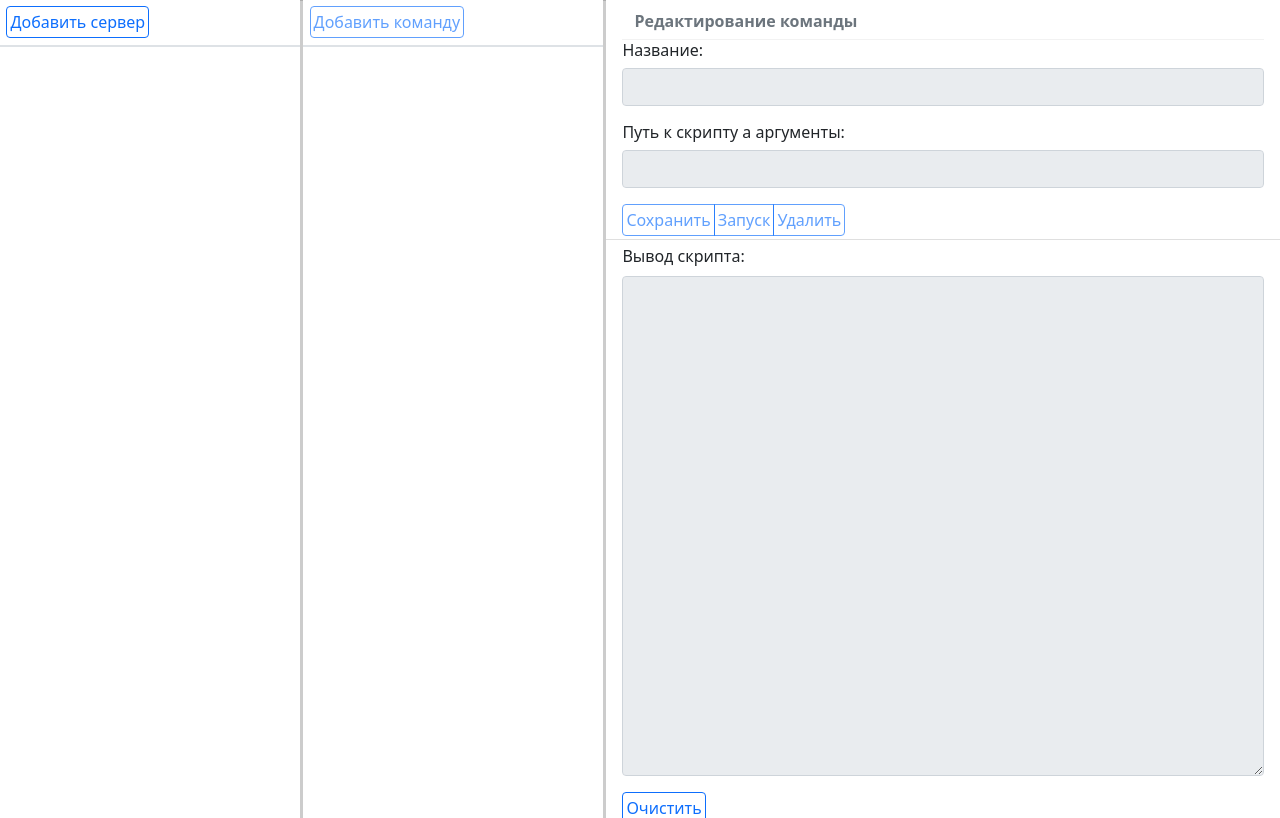
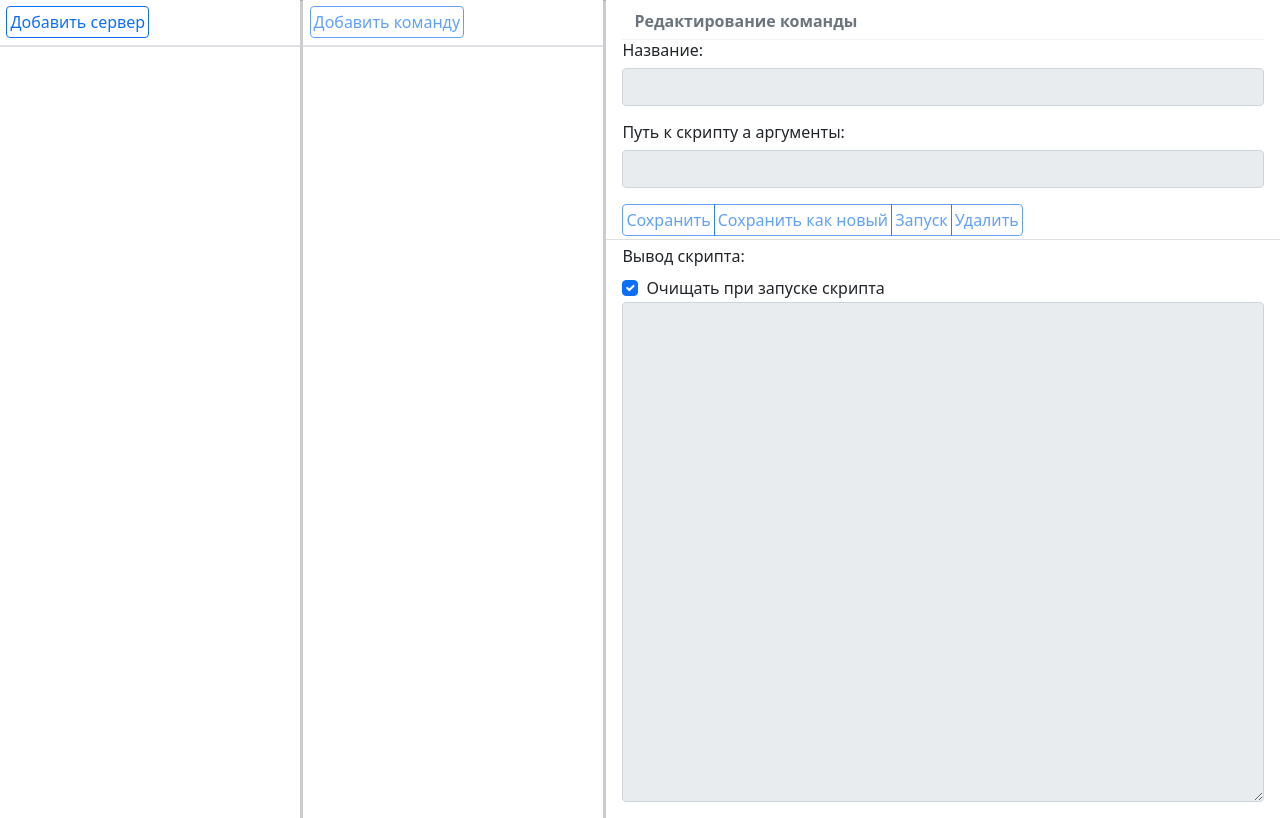
Before and after one commit to umaruch/manage-servers, a Flask app: page / in a window 1280 px wide. Shown: the top 818 px of the page. Run offline with Flask 2, Linux system fonts and the light colour scheme; data that the repository does not hold is empty.

Commit message:
add 'save as' and clear console checkbox

```diff
--- a/server/static/js/commands.js
+++ b/server/static/js/commands.js
@@ -141,7 +141,12 @@ function run_command(){
         if (request.readyState === 4){
             if (request.status === 200){
                 data = JSON.parse(request.responseText);
-                console.log(data);
+                // console.log(data);
+                var check = document.getElementById("clear_output_check");
+                if (check.checked){
+                    document.getElementById("cmd_output").value = `(${data.server_name}|${data.server_address})> ${data.output}`;
+                    return
+                }
                 document.getElementById("cmd_output").value += `\n(${data.server_name}|${data.server_address})> ${data.output}`;
             } else {
                 data = JSON.parse(request.responseText);
--- a/server/static/js/main.js
+++ b/server/static/js/main.js
@@ -142,6 +142,7 @@ function open_create_command_form(){
         create_new_command();
     };
     document.getElementById("save_cmd_but").disabled = false;
+    document.getElementById("save_new_cmd").disabled = true;
 }
 
 function open_change_command_form(element, id, name, args){
@@ -173,6 +174,11 @@ function open_change_command_form(element, id, name, args){
         change_command(id);
     };
     document.getElementById("save_cmd_but").disabled = false;
+
+    document.getElementById("save_new_cmd").onclick = function(){
+        create_new_command();
+    };
+    document.getElementById("save_new_cmd").disabled = false;
 }
 
 function close_command_form(){
@@ -185,6 +191,8 @@ function close_command_form(){
 
     document.getElementById("cmd_name_input").disabled = true;
     document.getElementById("cmd_args_input").disabled = true;
+
+    document.getElementById("save_new_cmd").disabled = true;
 }
 
 // Удаление списка команд и отключение формы ввода команды
--- a/server/templates/index.html
+++ b/server/templates/index.html
@@ -23,7 +23,8 @@
         <!-- Список серверов -->
         <div class="d-flex flex-column align-items-stretch flex-shrink-0 bg-white" style="width: 300px;">
             <div class="d-flex align-items-center flex-shrink-0 p-3 link-dark text-decoration-none border-bottom">
-                <button type="button" class="btn btn-outline-primary" onclick="open_create_server_form()">Добавить сервер</button>
+                <button type="button" class="btn btn-outline-primary" onclick="open_create_server_form()">Добавить
+                    сервер</button>
             </div>
             <div class="list-group list-group-flush border-bottom scrollarea" id="servers_list">
                 <!-- Образец ячейки сервера -->
@@ -44,7 +45,8 @@
         <div class="b-example-divider"></div>
         <div class="d-flex flex-column align-items-stretch flex-shrink-0 bg-white" style="width: 300px;">
             <div class="d-flex align-items-center flex-shrink-0 p-3 link-dark text-decoration-none border-bottom">
-                <button type="button" class="btn btn-outline-primary" id="create_command_but" disabled onclick="open_create_command_form()">Добавить команду</button>
+                <button type="button" class="btn btn-outline-primary" id="create_command_but" disabled
+                    onclick="open_create_command_form()">Добавить команду</button>
             </div>
             <div class="list-group list-group-flush border-bottom scrollarea" id="cmds_list">
                 <!-- <div class="list-group-item list-group-item-action py-3 lh-tight" aria-current="true">
@@ -75,7 +77,10 @@
                         <input type="text" class="form-control" id="cmd_args_input" disabled>
                     </div>
                     <div class="btn-group" role="group" aria-label="Basic outlined example">
-                        <button type="button" class="btn btn-outline-primary" id="save_cmd_but" disabled>Сохранить</button>
+                        <button type="button" class="btn btn-outline-primary" id="save_cmd_but"
+                            disabled>Сохранить</button>
+                        <button type="button" class="btn btn-outline-primary" id="save_new_cmd" disabled>Сохранить как
+                            новый</button>
                         <button type="button" class="btn btn-outline-primary" id="run_cmd_but" disabled>Запуск</button>
                         <button type="button" class="btn btn-outline-primary" id="del_cmd_but" disabled>Удалить</button>
                     </div>
@@ -84,10 +89,16 @@
                 <div class="list-group-item py-3 lh-ti  ght" aria-current="true">
                     <div class="mb-3">
                         <label for="cmd_output" class="form-label">Вывод скрипта:</label>
-                        <textarea class="form-control" id="cmd_output" style="height: 500px;"
-                            disabled></textarea>
+                        <div class="form-check">
+                            <input class="form-check-input" type="checkbox" value="" id="clear_output_check" checked>
+                            <label class="form-check-label" for="clear_output_check">
+                                Очищать при запуске скрипта
+                            </label>
+                        </div>
+                        <textarea class="form-control" id="cmd_output" style="height: 500px;" disabled></textarea>
                     </div>
-                    <button type="button" class="btn btn-outline-primary" id="clear_cmd_output" onclick="clear_console()">Очистить</button>
+                    <button type="button" class="btn btn-outline-primary" id="clear_cmd_output"
+                        onclick="clear_console()">Очистить</button>
                 </div>
             </div>
         </div>
@@ -110,8 +121,8 @@
             <button type="button" class="btn btn-outline-primary" id="save_server_but">Сохранить</button>
             <button type="button" class="btn btn-outline-primary" id="ping_server_but">Пинг</button>
             <button type="button" class="btn btn-outline-primary" id="del_server_but">Удалить</button>
-            <button type="button" class="btn btn-outline-primary"
-                id="close_server_form_but" onclick="close_server_form()">Закрыть</button>
+            <button type="button" class="btn btn-outline-primary" id="close_server_form_but"
+                onclick="close_server_form()">Закрыть</button>
         </div>
     </div>
 
```
